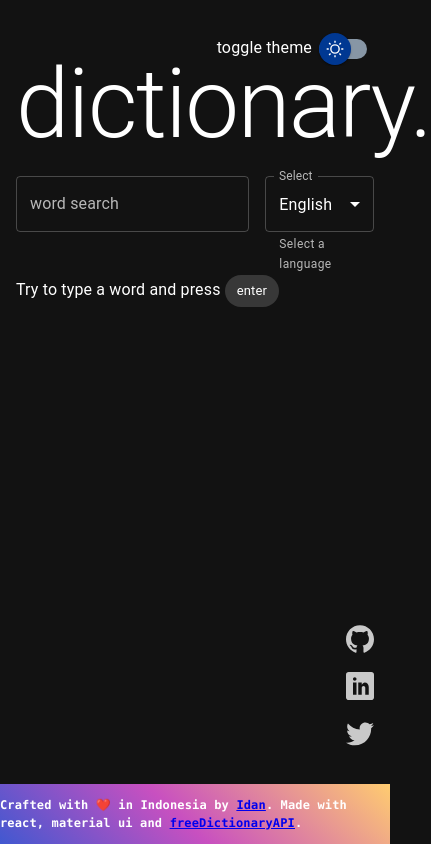
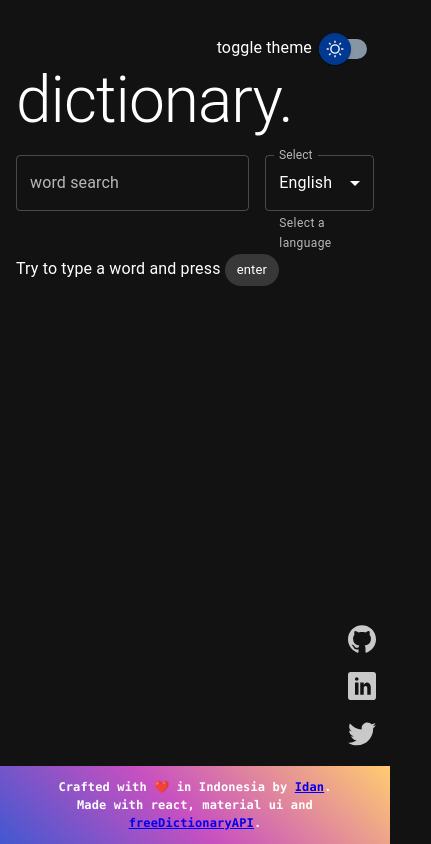
Before and after one commit to onpilot/react-dictionary-mui, a React (Create React App) app: page / in a window 390 px wide. Shown: the whole page, 431 px wide, since content can reach past the window. Built offline with nearby package versions, Linux system fonts and the light colour scheme.

Commit message:
make styling responsive

```diff
--- a/src/components/Definitions/Definitions.css
+++ b/src/components/Definitions/Definitions.css
@@ -14,3 +14,9 @@
   border-radius: 4;
   background-image: linear-gradient(43deg, #ffafbd 0%, #ffc3a0 100%);
 }
+
+@media only screen and (max-width: 500px) {
+  .phonetics-container {
+    display: block !important;
+  }
+}
--- a/src/components/Definitions/Definitions.js
+++ b/src/components/Definitions/Definitions.js
@@ -32,7 +32,7 @@ const Definitions = ({ isLoading, data, darkmode }) => {
             {data[0].phonetics ? (
               data[0].phonetics.map((e, i) => (
                 <ListItem disablePadding key={`phonetic-${i}`}>
-                  <ListItemButton>
+                  <ListItemButton className='phonetics-container'>
                     {e.text ? (
                       <ListItemText primary={e.text} />
                     ) : (
--- a/src/components/Footer/Footer.css
+++ b/src/components/Footer/Footer.css
@@ -2,6 +2,8 @@
   display: flex;
   align-items: center;
   justify-content: center;
+  text-align: center;
+  padding: 0 40px;
   font-family: source-code-pro, Menlo, Monaco, Consolas, 'Courier New',
     monospace;
   font-size: 0.75rem;
--- a/src/components/Footer/SocialLinks.css
+++ b/src/components/Footer/SocialLinks.css
@@ -27,8 +27,8 @@
   animation: easyRotation 2.5s;
 }
 
-@media only screen and (max-width: 400px) {
+@media only screen and (max-width: 500px) {
   .social {
-    right: 10px;
+    right: 8px !important;
   }
 }
--- /dev/null
+++ b/src/components/Header/Header.css
@@ -0,0 +1,10 @@
+.title {
+  margin: 4rem 0 1rem !important;
+}
+
+@media only screen and (max-width: 500px) {
+  .title {
+    font-size: 4rem !important;
+    margin: 4rem 0 1rem !important;
+  }
+}
--- a/src/components/Header/Header.js
+++ b/src/components/Header/Header.js
@@ -7,6 +7,7 @@ import {
   Typography,
 } from '@mui/material';
 import languages from '../../data/lang-categories';
+import './Header.css';
 
 const Header = ({ search, setSearch, lang, setLang, setIsSearch }) => {
   const handleKeyDown = (e) => {
@@ -17,7 +18,7 @@ const Header = ({ search, setSearch, lang, setLang, setIsSearch }) => {
 
   return (
     <Box>
-      <Typography variant='h1' sx={{ padding: '3rem 0 1rem' }}>
+      <Typography variant='h1' className='title'>
         {search || 'dictionary.'}
       </Typography>
       <Grid container spacing={2}>
```
